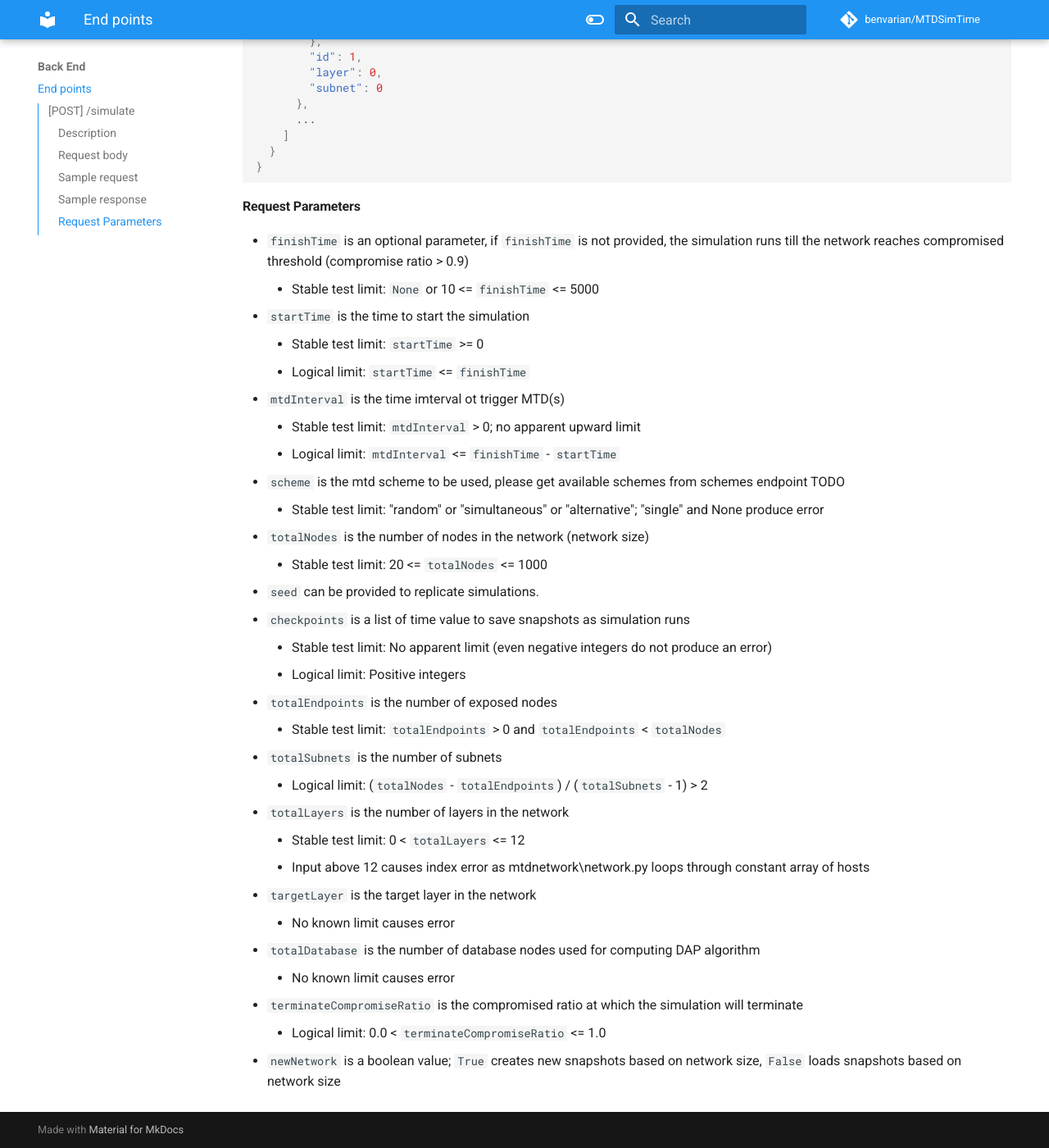
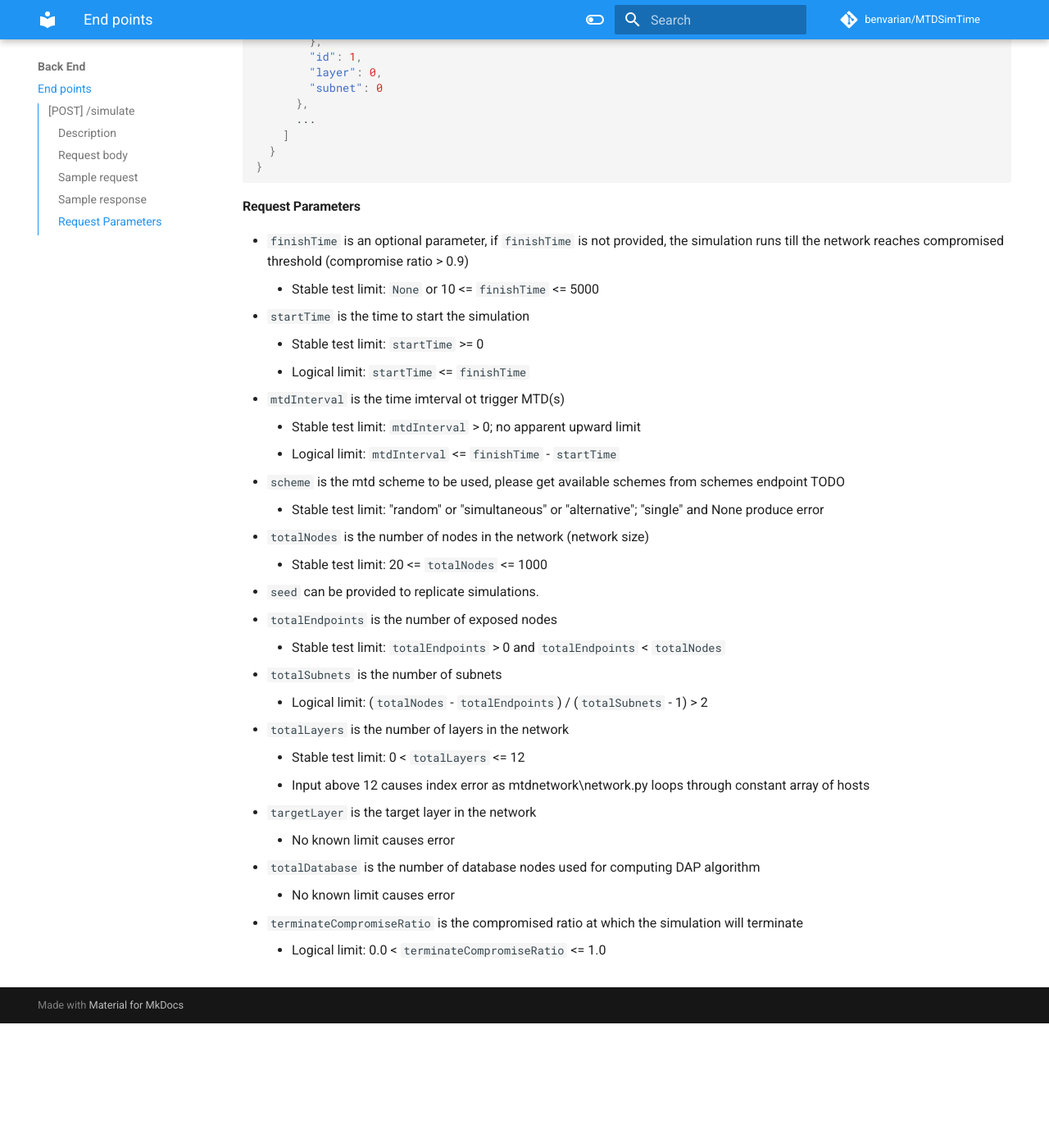
Before and after one commit to cits3200-team37/mtd, an MkDocs documentation site: the page built from server/Documentation/docs/backend/endpoints.md, in a window 1280 px wide and 1400 px high, scrolled down 1564 px. Shown: the whole window at 82% size. Built offline with MkDocs 1.6.1 and Material for MkDocs 9.7.7, drawn with Linux system fonts in a browser that asks for light colours; comment, search, counter and statistics services are not loaded; after the commit the page ends 2812 px from its top, so only the background shows below that.

Commit message:
MTDSIM-45 update api and mkdocs, removing snapshot parameters

```diff
--- a/server/Documentation/docs/backend/endpoints.md
+++ b/server/Documentation/docs/backend/endpoints.md
@@ -98,9 +98,6 @@ This endpoint runs the `simulate_without_saving` function that can be found in `
 - `totalNodes` is the number of nodes in the network (network size)
     - Stable test limit: 20 <= `totalNodes` <= 1000
 - `seed` can be provided to replicate simulations.
-- `checkpoints` is a list of time value to save snapshots as simulation runs
-    - Stable test limit: No apparent limit (even negative integers do not produce an error)
-    - Logical limit: Positive integers
 - `totalEndpoints` is the number of exposed nodes
     - Stable test limit: `totalEndpoints` > 0 and `totalEndpoints` < `totalNodes`
 -  `totalSubnets` is the number of subnets
@@ -114,4 +111,3 @@ This endpoint runs the `simulate_without_saving` function that can be found in `
     - No known limit causes error
 - `terminateCompromiseRatio` is the compromised ratio at which the simulation will terminate
     - Logical limit: 0.0 < `terminateCompromiseRatio` <= 1.0
-- `newNetwork` is a boolean value; `True` creates new snapshots based on network size, `False` loads snapshots based on network size
```
